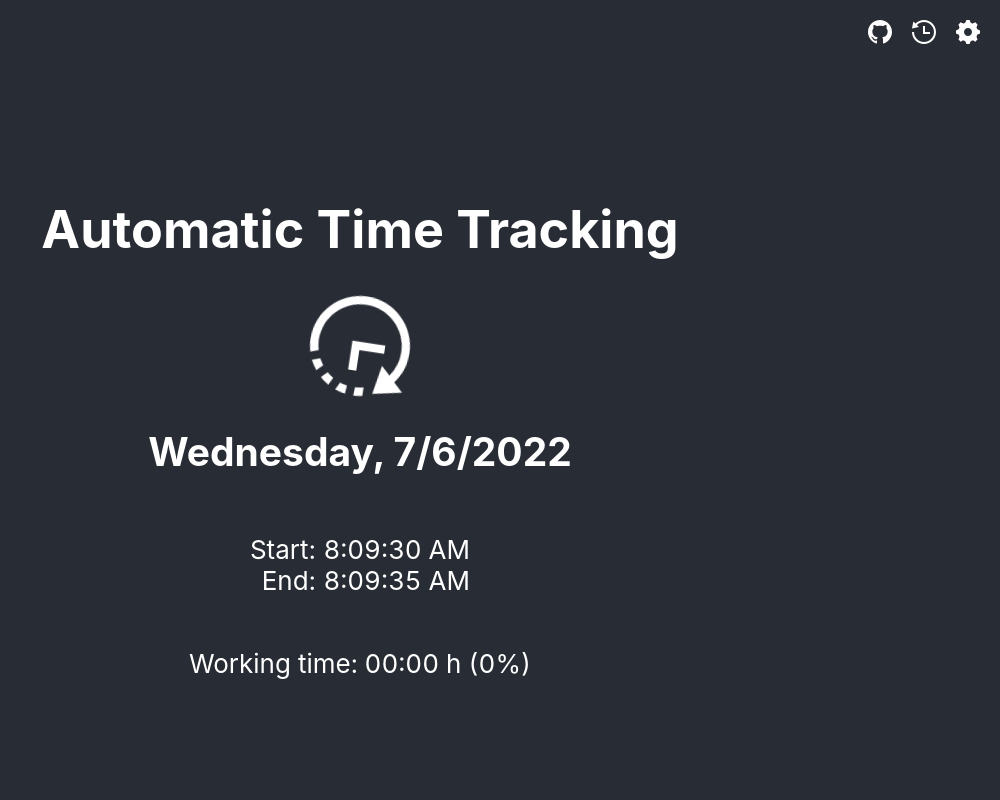
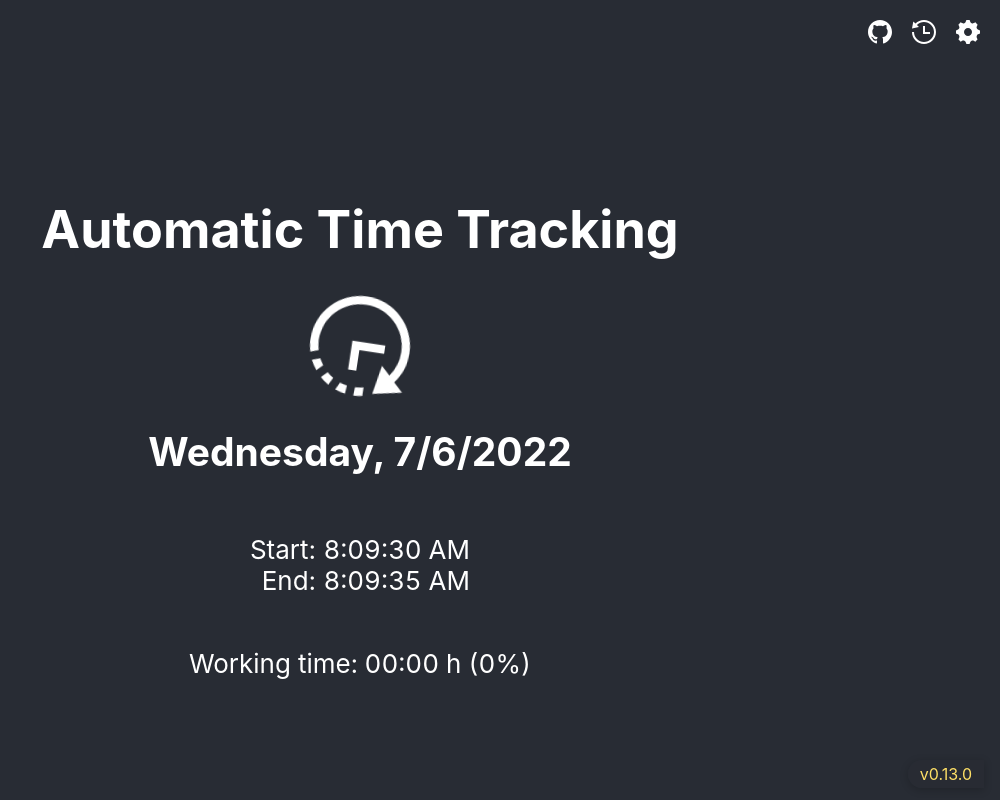
Before and after one commit to pitgrap/time-tracking-app, a React (Vite) app: page / in a window 1280 px wide. Shown: the whole page, without its empty margins (280-1280 px from the left). Built offline with nearby package versions, Linux system fonts and the light colour scheme.

Commit message:
feat(ui): show app version with link to release at bottom right\n\n- Displays current version (v0.13.0) as a badge\n- Links to the corresponding GitHub release\n- Styled to fit the app background\n- See plan: highlight tracking progress

```diff
--- a/src/App.css
+++ b/src/App.css
@@ -1,3 +1,22 @@
+/* Version badge bottom right */
+.app-version {
+  position: fixed;
+  right: 16px;
+  bottom: 12px;
+  color: #ffe066;
+  background: rgba(40, 44, 52, 0.85);
+  padding: 4px 12px;
+  border-radius: 16px 0 0 16px;
+  font-size: 1rem;
+  text-decoration: none;
+  z-index: 100;
+  box-shadow: 0 2px 8px rgba(0,0,0,0.2);
+  transition: background 0.2s, color 0.2s;
+}
+.app-version:hover {
+  background: #ffe066;
+  color: #282c34;
+}
 .tracking-warning {
   color: #ffe066;
 }
--- a/src/App.tsx
+++ b/src/App.tsx
@@ -29,6 +29,9 @@ const MainContent: React.FC = () => {
 };
 
 const App: React.FC = () => {
+  // Version and release link
+  const version = "0.13.0";
+  const releaseUrl = "https://github.com/pitgrap/time-tracking-app/releases/tag/v0.13.0";
   return (
     <AppContextProvider>
       <SettingsContextProvider>
@@ -37,6 +40,9 @@ const App: React.FC = () => {
           <MainContent />
           <SettingsDialog />
           <History />
+          <a className="app-version" href={releaseUrl} target="_blank" rel="noopener noreferrer" title={`v${version}`}>
+            v{version}
+          </a>
         </div>
       </SettingsContextProvider>
     </AppContextProvider>
```
